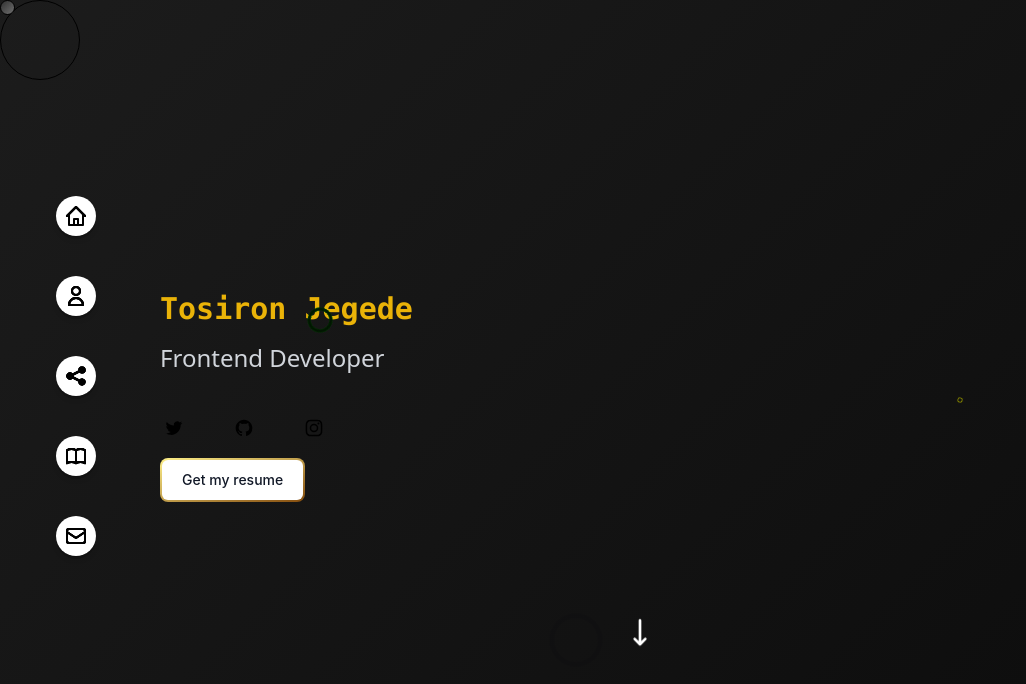
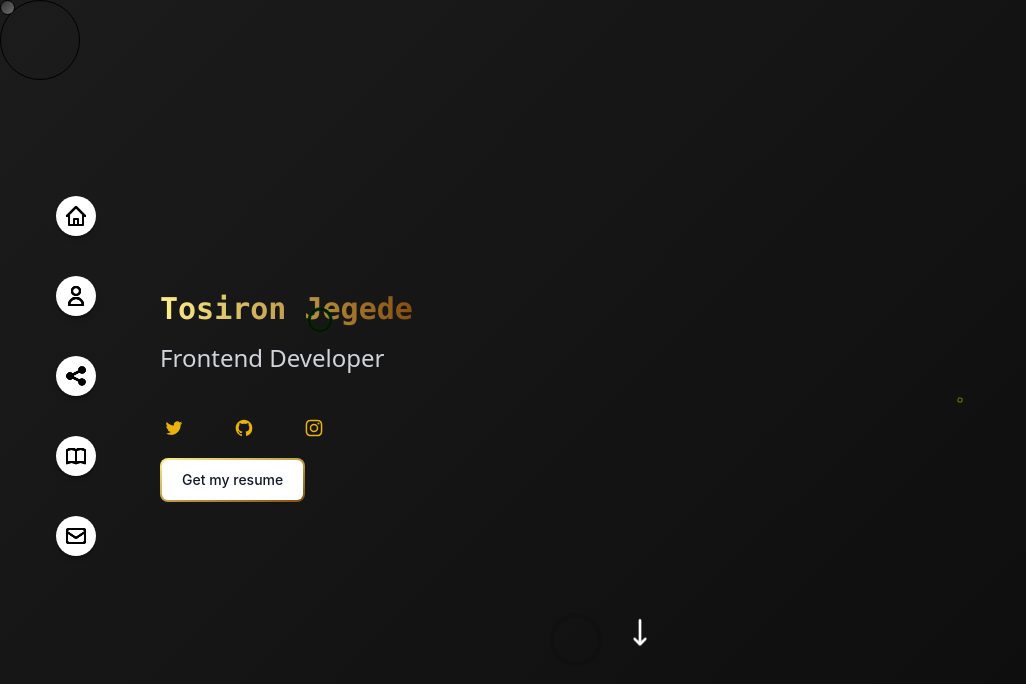
Before and after one commit to tosibinaronmuro/portfolioo, a Next.js app: page / in a window 1280 px wide. Shown: the top 684 px of the page, without its empty margins (0-1026 px from the left). Built offline with nearby package versions, Linux system fonts and the light colour scheme.

Commit message:
added few effects

```diff
--- a/Components/About.jsx
+++ b/Components/About.jsx
@@ -41,7 +41,7 @@ export default function About() {
           </div>
         )}
           <div className=" mx-4 md:ml-40 lg:mx-40  m-auto flex flex-col justify-center items-start">
-            <h1 className="text-3xl text-yellow-500 flex flex-col justify-start font-mono font-bold items-center">
+            <h1 className="text-3xl text-transparent bg-clip-text bg-gradient-to-r from-yellow-200 to-yellow-800 flex flex-col justify-start font-mono font-bold items-center">
               About Me
             </h1>
             <p className="text-sm lg:text-lg font-light flex flex-col justify-start font-sans text-justify items-center">
--- a/Components/Drawer.jsx
+++ b/Components/Drawer.jsx
@@ -41,28 +41,28 @@ const DrawerComp = () => {
       >
          <div className={styles.drawer}  >
 {/* home */}
-<Link href="/#home"   scroll={false}><div onClick={onClose} className='bg-black flex text-white rounded-full w-auto h-auto border shadow-md  my-5 p-2  justify-start'>
+<Link href="/#home"   scroll={false}><div onClick={onClose} className='bg-black flex text-white rounded-full w-auto h-auto border shadow-md border-yellow-500  my-5 p-2  justify-start'>
 <svg className="w-6 h-6  " fill="none" stroke="currentColor" viewBox="0 0 24 24" xmlns="http://www.w3.org/2000/svg"><path strokeLinecap="round" strokeLinejoin="round" strokeWidth="2" d="M3 12l2-2m0 0l7-7 7 7M5 10v10a1 1 0 001 1h3m10-11l2 2m-2-2v10a1 1 0 01-1 1h-3m-6 0a1 1 0 001-1v-4a1 1 0 011-1h2a1 1 0 011 1v4a1 1 0 001 1m-6 0h6"></path></svg><span className='ml-5'>HOME</span>
 </div></Link>
 
 {/* about */}
 
-<Link href="/#about"   scroll={true}><div onClick={onClose} className='bg-black flex text-white rounded-full w-auto h-auto border shadow-md  my-5 p-2  justify-start'>
+<Link href="/#about"   scroll={true}><div onClick={onClose} className='bg-black flex text-white rounded-full w-auto h-auto border shadow-md border-yellow-500  my-5 p-2  justify-start'>
 <svg className="w-6 h-6  " fill="none" stroke="currentColor" viewBox="0 0 24 24" xmlns="http://www.w3.org/2000/svg"><path strokeLinecap="round" strokeLinejoin="round" strokeWidth="2" d="M16 7a4 4 0 11-8 0 4 4 0 018 0zM12 14a7 7 0 00-7 7h14a7 7 0 00-7-7z"></path></svg><span className='ml-5'>ABOUT ME</span>
 </div></Link>
 
 {/* SKILLS */}
-<Link href="/#skills"   scroll={true}><div onClick={onClose}  className='bg-black flex text-white rounded-full w-auto h-auto border shadow-md  my-5 p-2  justify-start'>
+<Link href="/#skills"   scroll={true}><div onClick={onClose}  className='bg-black flex text-white rounded-full w-auto h-auto border shadow-md border-yellow-500  my-5 p-2  justify-start'>
 <svg className="w-6 h-6" fill="currentColor" viewBox="0 0 20 20" xmlns="http://www.w3.org/2000/svg"><path d="M15 8a3 3 0 10-2.977-2.63l-4.94 2.47a3 3 0 100 4.319l4.94 2.47a3 3 0 10.895-1.789l-4.94-2.47a3.027 3.027 0 000-.74l4.94-2.47C13.456 7.68 14.19 8 15 8z"></path></svg>  <span className='ml-5'>SKILLS</span>
 </div></Link>
 {/* projects */}
 
-<Link href="/#projects"   scroll={true}><div onClick={onClose} className='bg-black flex text-white rounded-full w-auto h-auto border shadow-md  my-5 p-2  justify-start'>
+<Link href="/#projects"   scroll={true}><div onClick={onClose} className='bg-black flex text-white rounded-full w-auto h-auto border shadow-md border-yellow-500  my-5 p-2  justify-start'>
 <svg className="w-6 h-6  " fill="none" stroke="currentColor" viewBox="0 0 24 24" xmlns="http://www.w3.org/2000/svg"><path strokeLinecap="round" strokeLinejoin="round" strokeWidth="2" d="M12 6.253v13m0-13C10.832 5.477 9.246 5 7.5 5S4.168 5.477 3 6.253v13C4.168 18.477 5.754 18 7.5 18s3.332.477 4.5 1.253m0-13C13.168 5.477 14.754 5 16.5 5c1.747 0 3.332.477 4.5 1.253v13C19.832 18.477 18.247 18 16.5 18c-1.746 0-3.332.477-4.5 1.253"></path></svg><span className='ml-5'>PROJECTS</span>
 </div></Link>
 {/* contact */}
 
-<Link href="/#contact"   scroll={true}><div onClick={onClose} className='bg-black flex text-white rounded-full w-auto h-auto border shadow-md  my-5 p-2  justify-start'>
+<Link href="/#contact"   scroll={true}><div onClick={onClose} className='bg-black flex text-white rounded-full w-auto h-auto border shadow-md border-yellow-500  my-5 p-2  justify-start'>
 <svg className="w-6 h-6  " fill="none" stroke="currentColor" viewBox="0 0 24 24" xmlns="http://www.w3.org/2000/svg"><path strokeLinecap="round" strokeLinejoin="round" strokeWidth="2" d="M3 8l7.89 5.26a2 2 0 002.22 0L21 8M5 19h14a2 2 0 002-2V7a2 2 0 00-2-2H5a2 2 0 00-2 2v10a2 2 0 002 2z"></path></svg><span className='ml-5'>CONTACT</span>
 </div></Link>
 
--- a/Components/Projects.jsx
+++ b/Components/Projects.jsx
@@ -29,7 +29,7 @@ function Projects() {
       <div className={styles.cube}></div>
       <div className="flex h-auto w-screen">
         <div className=" mx-2 md:ml-40 lg:mx-40  m-auto flex flex-col justify-center items-start">
-          <h1 className="text-3xl flex m-4 text-yellow-500   flex-col justify-start font-mono font-bold items-center">
+          <h1 className="text-3xl flex m-4 text-transparent bg-clip-text bg-gradient-to-r from-yellow-200 to-yellow-800   flex-col justify-start font-mono font-bold items-center">
             Recent Projects
           </h1>
           <div className="flex   flex-wrap justify-center  ">
--- a/Components/Skills.jsx
+++ b/Components/Skills.jsx
@@ -32,7 +32,7 @@ function Skills() {
       <div className={styles.cube}></div>
       <div className="flex h-screen w-screen m-auto">
         <div className=" mx-2 md:ml-40 lg:mx-40 w-full   m-auto flex flex-col justify-center items-start">
-          <h1 className="text-3xl flex  text-yellow-500 flex-col justify-start font-mono font-bold items-center">
+          <h1 className="text-3xl flex  text-transparent bg-clip-text bg-gradient-to-r from-yellow-200 to-yellow-800 flex-col justify-start font-mono font-bold items-center">
               Skills
           </h1>
           <div className="flex w-full   flex-col lg:flex-row m-auto lg:m-14 justify-between">
--- a/Components/Socials.jsx
+++ b/Components/Socials.jsx
@@ -8,7 +8,7 @@ function Socials() {
            <div><a
             href="https://twitter.com/tosiron2"
 
-            className="text-last hover:text-last text-black "
+            className="text-last hover:text-last text-yellow-500 "
           >
             <svg
               className="w-5 h-5 hover:w-10 hover:h-10 hover:cursor-none"
@@ -27,7 +27,7 @@ function Socials() {
 <a
             href="https://github.com/tosibinaronmuro"
 
-            className="text-last hover:text-last text-black  "
+            className="text-last hover:text-last text-yellow-500  "
           >
             <svg
               className="w-5 h-5 hover:w-10 hover:h-10 hover:cursor-none"
@@ -48,7 +48,7 @@ function Socials() {
 <a
             href="https://www.instagram.com/tosironj/"
 
-            className="text-last hover:text-last text-black "
+            className="text-last hover:text-last text-yellow-500 "
           >
             <svg
               className="w-5 h-5 hover:w-10 hover:h-10 hover:cursor-none"
--- a/pages/index.js
+++ b/pages/index.js
@@ -52,7 +52,7 @@ const router= useRouter()
       <div className={styles.cube}></div>
 
           <div  className=" mx-5 md:ml-40 lg:ml-40  text-gray-300 m-auto flex flex-col justify-center items-start">
-            <h1 className="text-3xl flex flex-col text-yellow-500  justify-start font-mono font-bold items-center">
+            <h1 className="text-3xl flex flex-col text-transparent bg-clip-text bg-gradient-to-r from-yellow-200 to-yellow-800  justify-start font-mono font-bold items-center">
 
               Tosiron Jegede
             </h1>
--- a/styles/Home.module.css
+++ b/styles/Home.module.css
@@ -118,7 +118,7 @@
 }
 
 .active{
-  background-color: rgb(234 179 8  );
+  background-color: rgb(234 179 8 );
   transition: background-color 1s ease;
   display: flex;
   color: black;
```
